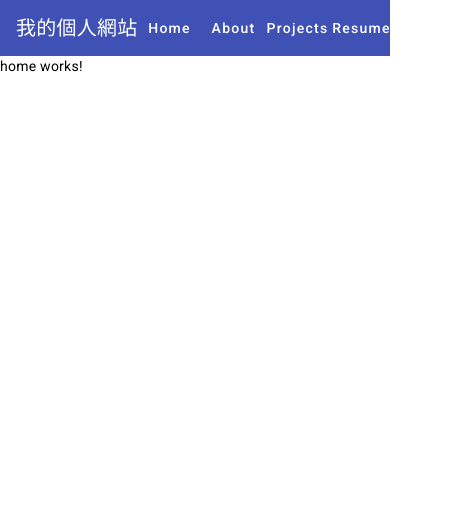
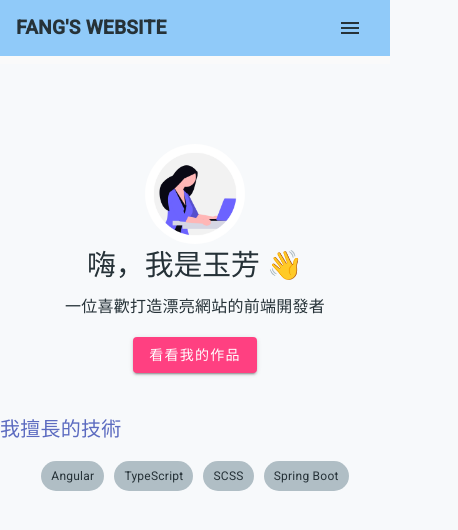
Before and after one commit to yufang0321/personal-website, an Angular app: page /home in a window 390 px wide. Shown: the top 530 px of the page, 458 px wide, since content can reach past the window. Built offline with nearby package versions, Linux system fonts and the light colour scheme.

Commit message:
feat: add rwd and modify home page

```diff
--- a/src/app/app.module.ts
+++ b/src/app/app.module.ts
@@ -12,6 +12,8 @@ import { ContactComponent } from './pages/contact/contact.component';
 import { NavbarComponent } from './components/navbar/navbar.component';
 import { MatToolbarModule } from '@angular/material/toolbar';
 import { MatButtonModule } from '@angular/material/button';
+import { MatSidenavModule } from '@angular/material/sidenav';
+import { MatIconModule } from '@angular/material/icon';
 
 @NgModule({
   declarations: [
@@ -27,7 +29,9 @@ import { MatButtonModule } from '@angular/material/button';
     BrowserModule,
     AppRoutingModule,
     MatToolbarModule,
-    MatButtonModule
+    MatButtonModule,
+    MatSidenavModule,
+    MatIconModule
   ],
   providers: [
     provideAnimationsAsync()
--- a/src/app/components/navbar/navbar.component.html
+++ b/src/app/components/navbar/navbar.component.html
@@ -1,9 +1,26 @@
-<mat-toolbar color="primary">
-    <span>我的個人網站</span>
+<mat-sidenav-container class="navbar-container">
+    <mat-sidenav #sidenav mode="over" class="mobile-menu">
+      <a routerLink="/home" (click)="sidenav.close()">Home</a>
+      <a routerLink="/about" (click)="sidenav.close()">About</a>
+      <a routerLink="/projects" (click)="sidenav.close()">Projects</a>
+      <a routerLink="/resume" (click)="sidenav.close()">Resume</a>
+      <a routerLink="/contact" (click)="sidenav.close()">Contact</a>
+    </mat-sidenav>
+
+    <mat-toolbar class="custom-navbar">
+      <span class="logo">FANG'S WEBSITE</span>
       <span class="spacer"></span>
+
+      <nav class="desktop-links">
         <a mat-button routerLink="/home">Home</a>
         <a mat-button routerLink="/about">About</a>
         <a mat-button routerLink="/projects">Projects</a>
         <a mat-button routerLink="/resume">Resume</a>
         <a mat-button routerLink="/contact">Contact</a>
+      </nav>
+
+      <button mat-icon-button class="mobile-toggle" (click)="sidenav.toggle()">
+        <mat-icon>menu</mat-icon>
+      </button>
     </mat-toolbar>
+</mat-sidenav-container>
--- a/src/app/components/navbar/navbar.component.scss
+++ b/src/app/components/navbar/navbar.component.scss
@@ -0,0 +1,60 @@
+.navbar-container {
+    height: auto;
+    min-height: 64px;
+
+    .custom-navbar {
+      background-color: #90caf9;
+      color: #263238;
+      display: flex;
+      align-items: center;
+      padding: 0 16px;
+
+      .logo {
+        font-weight: bold;
+        font-size: 1.2rem;
+      }
+
+      .spacer {
+        flex: 1 1 auto;
+      }
+
+      .desktop-links {
+        display: flex;
+        a {
+          color: inherit;
+          margin-left: 12px;
+        }
+      }
+
+      .mobile-toggle {
+        display: none;
+      }
+
+      @media (max-width: 768px) {
+        .desktop-links {
+          display: none;
+        }
+
+        .mobile-toggle {
+          display: inline-flex;
+        }
+      }
+    }
+
+    .mobile-menu {
+      padding: 16px;
+      background-color: #90caf9;
+
+      a {
+        display: block;
+        color: #263238;
+        padding: 8px 0;
+        font-weight: 500;
+        text-decoration: none;
+
+        &:hover {
+          background-color: rgba(0, 0, 0, 0.1);
+        }
+      }
+    }
+  }
--- a/src/app/pages/home/home.component.html
+++ b/src/app/pages/home/home.component.html
@@ -1 +1,16 @@
-<p>home works!</p>
+<section class="hero">
+    <img class="avatar" src="assets/avatar.png" alt="你的大頭照">
+    <h1>嗨，我是玉芳 👋</h1>
+    <p class="subtitle">一位喜歡打造漂亮網站的前端開發者</p>
+    <button mat-raised-button color="accent" routerLink="/projects">看看我的作品</button>
+  </section>
+
+  <section class="skills">
+    <h2>我擅長的技術</h2>
+    <div class="tags">
+      <span class="tag">Angular</span>
+      <span class="tag">TypeScript</span>
+      <span class="tag">SCSS</span>
+      <span class="tag">Spring Boot</span>
+    </div>
+  </section>
--- a/src/app/pages/home/home.component.scss
+++ b/src/app/pages/home/home.component.scss
@@ -0,0 +1,35 @@
+.hero {
+    text-align: center;
+    padding: 80px 20px 40px;
+
+    h1 {
+      font-size: 2.5rem;
+    }
+
+    .subtitle {
+      font-size: 1.2rem;
+      margin-bottom: 20px;
+    }
+
+    .avatar {
+      width: 150px;
+      height: 150px;
+      border-radius: 50%;
+      object-fit: cover;
+    }
+
+    @media (max-width: 768px) {
+      h1 {
+        font-size: 1.8rem;
+      }
+
+      .subtitle {
+        font-size: 1rem;
+      }
+
+      .avatar {
+        width: 100px;
+        height: 100px;
+      }
+    }
+  }
--- a/src/app/pages/projects/projects.component.scss
+++ b/src/app/pages/projects/projects.component.scss
@@ -0,0 +1,11 @@
+.projects {
+    display: grid;
+    grid-template-columns: repeat(auto-fit, minmax(280px, 1fr));
+    gap: 24px;
+    padding: 40px 20px;
+
+    .mat-card {
+      border-radius: 12px;
+      padding: 16px;
+    }
+  }
--- a/src/app/pages/resume/resume.component.scss
+++ b/src/app/pages/resume/resume.component.scss
@@ -0,0 +1,5 @@
+section.page {
+    max-width: 800px;
+    margin: 40px auto;
+    padding: 0 20px;
+  }
--- a/src/styles.scss
+++ b/src/styles.scss
@@ -1,4 +1,75 @@
-/* You can add global styles to this file, and also import other style files */
+@import url('https://fonts.googleapis.com/css2?family=Nunito:wght@400;700&display=swap');
 
-html, body { height: 100%; }
-body { margin: 0; font-family: Roboto, "Helvetica Neue", sans-serif; }
+body {
+  font-family: 'Nunito', sans-serif;
+  background-color: #f7f9fb; // 淺藍灰背景，護眼
+  color: #263238; // 深灰藍字體
+  margin: 0;
+  line-height: 1.6;
+}
+
+/* 通用主色與次色（方便用變數維護） */
+$primary-color: #90caf9;    // 藍色主色，溫柔不刺眼
+$secondary-color: #b0bec5;  // 淡灰藍輔色
+$accent-color: #5c6bc0;     // 深藍點綴色
+$card-bg: white;
+$card-radius: 12px;
+
+/* 卡片樣式 */
+.mat-card {
+  background-color: $card-bg;
+  border-radius: $card-radius;
+  box-shadow: 0 2px 8px rgba(0, 0, 0, 0.06);
+  padding: 16px;
+  transition: transform 0.2s ease;
+
+  &:hover {
+    transform: translateY(-4px);
+    box-shadow: 0 4px 16px rgba(0, 0, 0, 0.1);
+  }
+}
+
+/* 按鈕樣式調整 */
+button.mat-raised-button {
+  background-color: $primary-color;
+  color: white;
+  font-weight: 600;
+  text-transform: none;
+  border-radius: 8px;
+
+  &:hover {
+    background-color: $accent-color;
+  }
+}
+
+/* 技能標籤樣式（如 Angular, SCSS, Spring Boot） */
+
+.tags {
+    display: flex;
+    flex-wrap: wrap;
+    justify-content: center;
+    gap: 10px;
+
+    .tag {
+      font-size: 0.85rem;
+      padding: 6px 12px;
+      border-radius: 20px;
+      background-color: #b0bec5;
+      color: #263238;
+    }
+
+    @media (max-width: 480px) {
+      .tag {
+        font-size: 0.75rem;
+        padding: 5px 10px;
+      }
+    }
+  }
+
+
+/* 小節標題 */
+h2 {
+  font-weight: 700;
+  color: $accent-color;
+  margin-bottom: 16px;
+}
```
Also changed, not shown: src/assets/avatar.png (added). Lines whose indentation alone changed are shown as unchanged.
